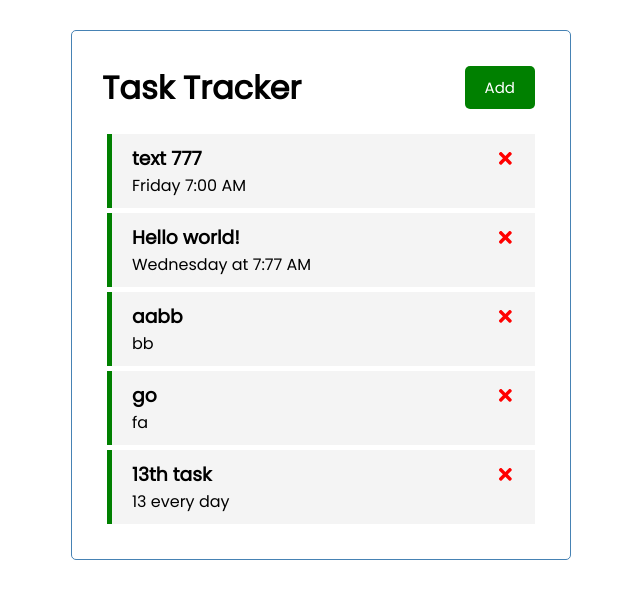
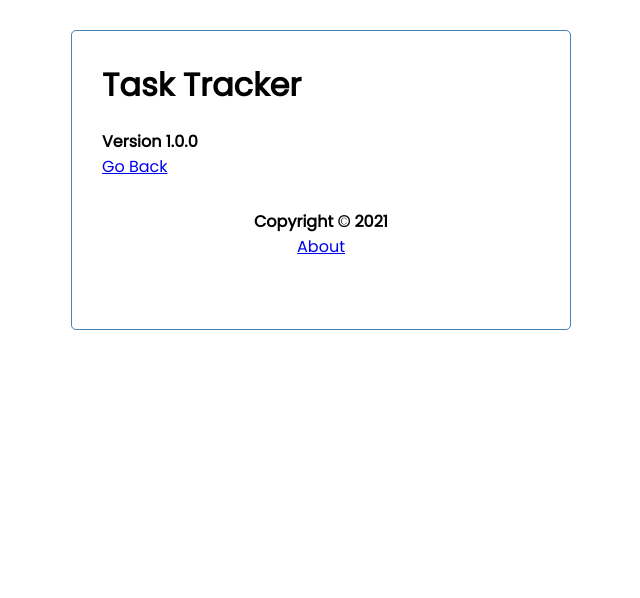
Before and after one commit to HaithamSweilem/react-task-tracker, a React (Create React App) app: page /about in a window 1280 px wide. Shown: the top 598 px of the page, without its empty margins (319-959 px from the left). Built offline with nearby package versions, Linux system fonts and the light colour scheme; data requests are answered from the project's data file.

Commit message:
Implemented routing with react-router-dom v6
1. added About and Footer
2. added routing
3. used useLocation hook to hide Add btn when not on '/' route

```diff
--- a/db.json
+++ b/db.json
@@ -1,26 +1,5 @@
 {
   "tasks": [
-    {
-      "id": 7,
-      "text": "text 777",
-      "day": "Friday 7:00 AM",
-      "reminder": true,
-      "done": false
-    },
-    {
-      "text": "Hello world!",
-      "day": "Wednesday at 7:77 AM",
-      "reminder": true,
-      "done": false,
-      "id": 8,
-      "field": false
-    },
-    {
-      "text": "aabb",
-      "day": "bb",
-      "reminder": true,
-      "id": 10
-    },
     {
       "text": "go",
       "day": "fa",
@@ -32,6 +11,12 @@
       "day": "13 every day",
       "reminder": true,
       "id": 12
+    },
+    {
+      "text": "zzz",
+      "day": "",
+      "reminder": true,
+      "id": 13
     }
   ]
 }
--- a/package.json
+++ b/package.json
@@ -39,5 +39,8 @@
       "last 1 firefox version",
       "last 1 safari version"
     ]
+  },
+  "devDependencies": {
+    "react-router-dom": "^6.2.1"
   }
 }
--- a/src/App.js
+++ b/src/App.js
@@ -4,6 +4,9 @@ import { useEffect, useState } from "react"
 import AddTaskForm from "./components/AddTaskForm";
 // import Button from "./components/Button";
 import ApiTasks from "./api/ApiTasks";
+import { Routes, BrowserRouter as Router, Route } from "react-router-dom";
+import About from "./components/About";
+import Footer from "./components/Footer";
 
 function App() {
   const [showAddForm, setShowAddForm] = useState(false)
@@ -123,17 +126,26 @@ function App() {
 
   }
 */
+  return (
+    <Router>
+      <div className="container">
+        <Header title={'Task Tracker'} showAddForm={showAddForm} onShowAddFormClick={onShowAddFormClick} />
+        <Routes>
+          <Route path="/" element={<>
+              {showAddForm && <AddTaskForm onAddTask={onAddTask} />}
 
-  return (
-    <div className="container">
-      <Header title={'Task Tracker'} showAddForm={showAddForm} onShowAddFormClick={onShowAddFormClick} />
+              <Tasks tasks={tasks} onDeleteTask={onDeleteTask} onToggleReminderForTask={onToggleReminderForTask}/>
 
-      {showAddForm && <AddTaskForm onAddTask={onAddTask} />}
+              {/*<Button color='orange' text='Test Axios' onClick={testAxios} />*/}
+          </>}/>
 
-      <Tasks tasks={tasks} onDeleteTask={onDeleteTask} onToggleReminderForTask={onToggleReminderForTask}/>
+          <Route path='/about' element={<About />} />
+        </Routes>
 
-      {/*<Button color='orange' text='Test Axios' onClick={testAxios} />*/}
-    </div>
+        <Footer />
+
+      </div>
+    </Router>
   );
 
 }
--- /dev/null
+++ b/src/components/About.js
@@ -0,0 +1,13 @@
+import {Link} from "react-router-dom";
+
+const About = () => {
+  return (
+    <div>
+      <h4>Version 1.0.0</h4>
+      <Link to="/">Go Back</Link>
+      {/*<Link to='/'>Go Back</Link>*/}
+    </div>
+  )
+}
+
+export default About
--- /dev/null
+++ b/src/components/Footer.js
@@ -0,0 +1,13 @@
+import {Link} from "react-router-dom";
+
+const Footer = () => {
+  return (
+    <footer>
+      <h4>Copyright &copy; {new Date().getFullYear()}</h4>
+      <Link to="/about">About</Link>
+      {/*<Link to='/about'>About</Link>*/}
+    </footer>
+  )
+}
+
+export default Footer
--- a/src/components/Header.js
+++ b/src/components/Header.js
@@ -1,15 +1,20 @@
 import PropTypes from 'prop-types'
 import Button from "./Button";
+import {useLocation} from "react-router-dom";
 
 const Header = ({ title, showAddForm, onShowAddFormClick }) => {
+
+  const location = useLocation()
 
   return (
     <header className='header'>
       <h1>{title}</h1>
-      <Button
-        color={showAddForm ? 'red' : 'green'}
-        text={showAddForm ? 'Close' : 'Add'}
-        onClick={onShowAddFormClick}/>
+      {location.pathname === '/' &&
+        <Button
+          color={showAddForm ? 'red' : 'green'}
+          text={showAddForm ? 'Close' : 'Add'}
+          onClick={onShowAddFormClick}/>
+      }
     </header>
   )
 }
```
Also changed, not shown: 1 other file (tests, documents, lock files or other folders).
